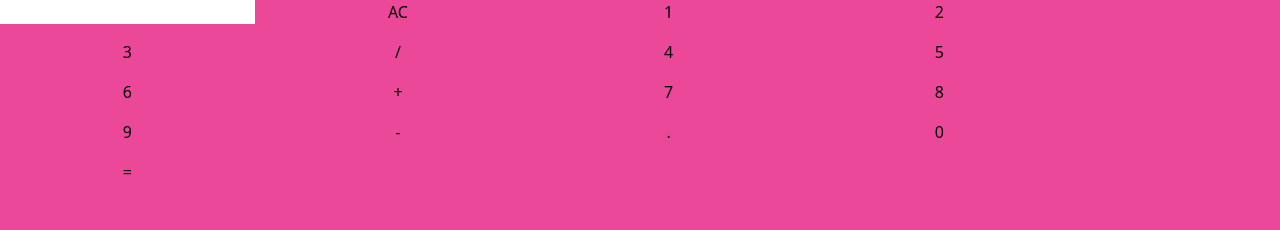
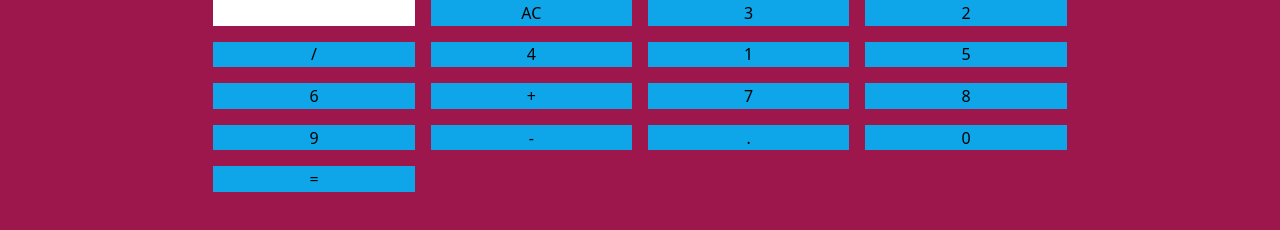
Before and after one commit to Jcain617/D9-2, a plain HTML site: page index.html in a window 1280 px wide. Drawn offline with nearby package versions, Linux system fonts and the light colour scheme.

Commit message:
centered content

```diff
--- a/index.html
+++ b/index.html
@@ -16,30 +16,34 @@
         function solve() {
             let y = eval(document.getElementById('screen').value);
             document.getElementById('screen').value=y;
+        }
 
+        function one() {
+            onclick=document.getElementById('screen').value;
         }
+
     </script>
 </head>
 
-<body class="grid grid-cols-4 gap-4 w-5/6 auto bg-pink-500">
+<body class="grid grid-cols-4 gap-4 h-48 w-2/3 mx-auto bg-pink-800">
 
     <input id="screen">
-        <button onclick="document.getElementById('screen').value=''">AC</button>
-        <button onclick="document.getElementById('screen').value+='1'">1</button>
-        <button onclick="document.getElementById('screen').value+='2'">2</button>
-        <button onclick="document.getElementById('screen').value+='3'">3</button>
-        <button onclick="document.getElementById('screen').value+='/'">/</button>
-        <button onclick="document.getElementById('screen').value+='4'">4</button>
-        <button onclick="document.getElementById('screen').value+='5'">5</button>
-        <button onclick="document.getElementById('screen').value+='6'">6</button>
-        <button onclick="document.getElementById('screen').value+='+'">+</button>
-        <button onclick="document.getElementById('screen').value+='7'">7</button>
-        <button onclick="document.getElementById('screen').value+='8'">8</button>
-        <button onclick="document.getElementById('screen').value+='9'">9</button>
-        <button onclick="document.getElementById('screen').value+='-'">-</button>
-        <button onclick="document.getElementById('screen').value+='.'">.</button>
-        <button onclick="document.getElementById('screen').value+='0'">0</button>
-        <button onclick="solve()">=</button>
+        <button class="bg-sky-500 hover:bg-sky-700" onclick="document.getElementById('screen').value=''">AC</button>
+        <button class="bg-sky-500 hover:bg-sky-700"onclick="document.getElementById('screen').value+='3'">3</button>
+        <button class="bg-sky-500 hover:bg-sky-700"onclick="document.getElementById('screen').value+='2'">2</button>
+        <button class="bg-sky-500 hover:bg-sky-700"onclick="document.getElementById('screen').value+='/'">/</button>
+        <button class="bg-sky-500 hover:bg-sky-700"onclick="document.getElementById('screen').value+='4'">4</button>
+        <button class="bg-sky-500 hover:bg-sky-700" onclick="document.getElementById('screen').value+='1'">1</button>
+        <button class="bg-sky-500 hover:bg-sky-700"onclick="document.getElementById('screen').value+='5'">5</button>
+        <button class="bg-sky-500 hover:bg-sky-700"onclick="document.getElementById('screen').value+='6'">6</button>
+        <button class="bg-sky-500 hover:bg-sky-700"onclick="document.getElementById('screen').value+='+'">+</button>
+        <button class="bg-sky-500 hover:bg-sky-700"onclick="document.getElementById('screen').value+='7'">7</button>
+        <button class="bg-sky-500 hover:bg-sky-700"onclick="document.getElementById('screen').value+='8'">8</button>
+        <button class="bg-sky-500 hover:bg-sky-700"onclick="document.getElementById('screen').value+='9'">9</button>
+        <button class="bg-sky-500 hover:bg-sky-700"onclick="document.getElementById('screen').value+='-'">-</button>
+        <button class="bg-sky-500 hover:bg-sky-700"onclick="document.getElementById('screen').value+='.'">.</button>
+        <button class="bg-sky-500 hover:bg-sky-700"onclick="document.getElementById('screen').value+='0'">0</button>
+        <button class="bg-sky-500 hover:bg-sky-700"onclick="solve()">=</button>
 
 
 </body>
```
